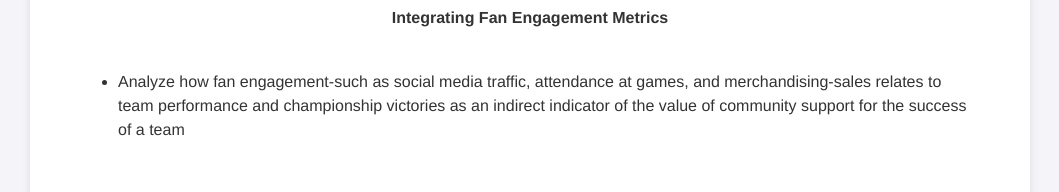
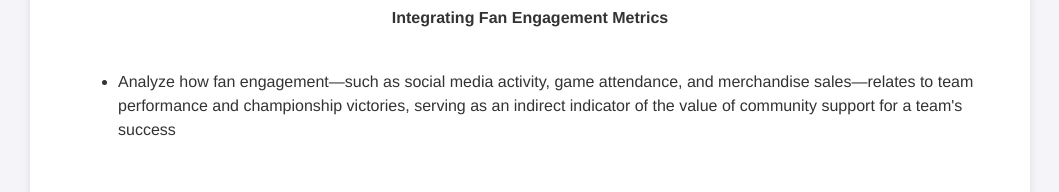
Before and after one commit to ketulkapa/DS4200-Project, a plain HTML site: page subpages/future.html in a window 1280 px wide. Shown: the part 2012-2204 px from the top of the page, without its empty margins (110-1169 px from the left). Drawn offline with Linux system fonts and the light colour scheme.

Commit message:
updated grammar on one future finding

```diff
--- a/subpages/future.html
+++ b/subpages/future.html
@@ -68,9 +68,9 @@
             <div class="card">
                 <h4>Integrating Fan Engagement Metrics</h4>
                 <ul>
-                    <li>Analyze how fan engagement-such as social media traffic, attendance at games, and
-                        merchandising-sales relates to team performance and championship victories as an indirect
-                        indicator of the value of community support for the success of a team</li>
+                    <li>Analyze how fan engagement—such as social media activity, game attendance, and merchandise
+                        sales—relates to team performance and championship victories, serving as an indirect indicator
+                        of the value of community support for a team's success</li>
                 </ul>
             </div>
         </div>
```
